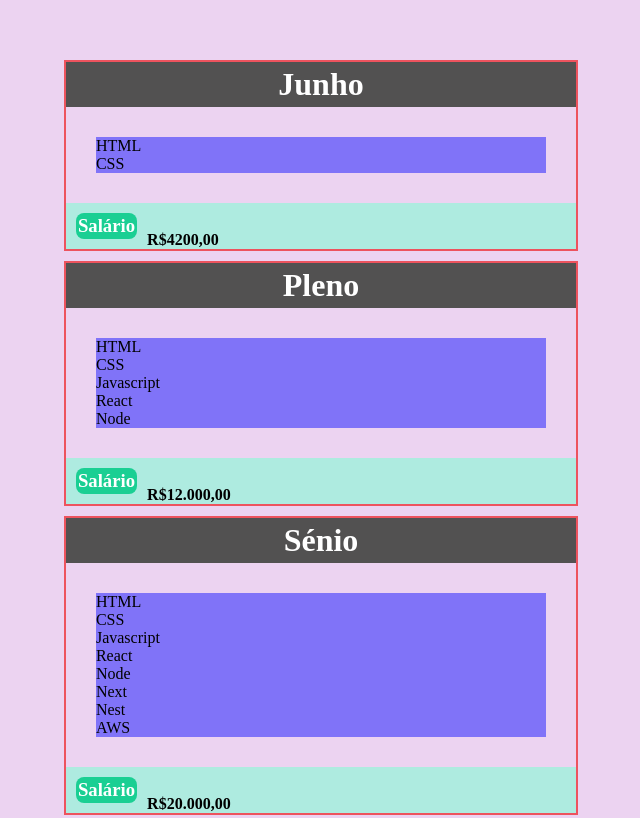
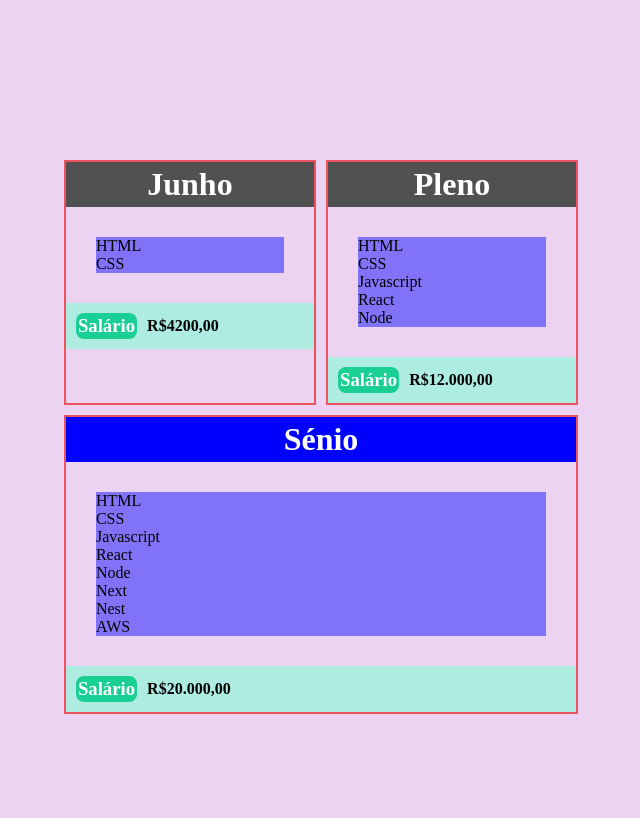
Before and after one commit to Ogismar/html-css, a plain HTML site: page exercicios/Tempo/flexbox/flex2.html in a window 1280 px wide. Shown: the part 163-981 px from the top of the page, without its empty margins (319-959 px from the left). Drawn offline with Linux system fonts and the light colour scheme.

Commit message:
flex                                 3

```diff
--- a/exercicios/Tempo/flexbox/flexp.css
+++ b/exercicios/Tempo/flexbox/flexp.css
@@ -27,9 +27,20 @@ main{
 section{
     border: 2px solid rgba(238, 16, 16, 0.651);
     display: flex;
-    flex-basis:300px;
+    flex-basis:250px;
     flex-grow: 1;
     flex-direction: column;
+}
+section:nth-child(3) h2 {
+    background-color: blue;
+}
+
+section:nth-child(1) section .salary {
+    display: flex;
+    flex-direction: column;
+    justify-content: end;
+
+
 
 }
 
@@ -41,11 +52,12 @@ ul{
 
 
 .salary{
-    background-color: rgba(127, 255, 212, 0.562);
+    background-color: rgba(127, 255,
+    212, 0.562);
     text-align: center;
     font-weight: bold;
     display: flex;
-    align-items: end;
+    align-items: center;
 
 }
 
```
